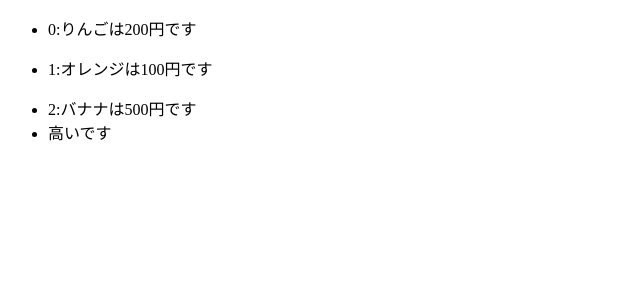
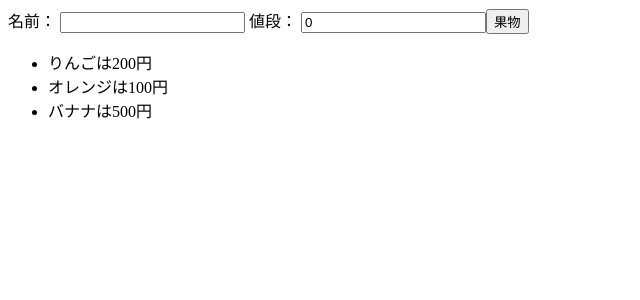
Before and after one commit to Kyosuke-Kaneko/vue-pra, a Vue app: page / in a window 1280 px wide. Shown: the top 300 px of the page, without its empty margins (0-640 px from the left). Built offline with nearby package versions, Linux system fonts and the light colour scheme.

Commit message:
fruit-add

```diff
--- a/src/App.vue
+++ b/src/App.vue
@@ -1,8 +1,12 @@
 <template>
   <div id="app">
-    <ul v-for="(data,index) in list" :key="index">
-    <li>{{index}}:{{data.name}}は{{data.price}}円です</li>
-    <li v-if="data.price > 300">高いです</li>
+    名前：
+    <input type="text" v-model="name" />
+    値段：
+    <input type="number" v-model="price" />
+    <button @click="add">果物</button>
+     <ul>
+      <li v-for="(item,index) in list" :key="index">{{ item.name }}は{{ item.price }}円</li>
     </ul>
   </div>
 </template>
@@ -11,6 +15,8 @@
 export default {
   data() {
     return {
+      name: "",
+      price: 0,
       list: [
         { name: "りんご", price: 200 },
         { name: "オレンジ", price: 100 },
@@ -19,8 +25,12 @@ export default {
     };
   },
   methods: {
-
-
+    add() {
+      this.list.push({
+        name: this.name,
+        price: this.price
+      });
+    }
   }
 };
 </script>
```
